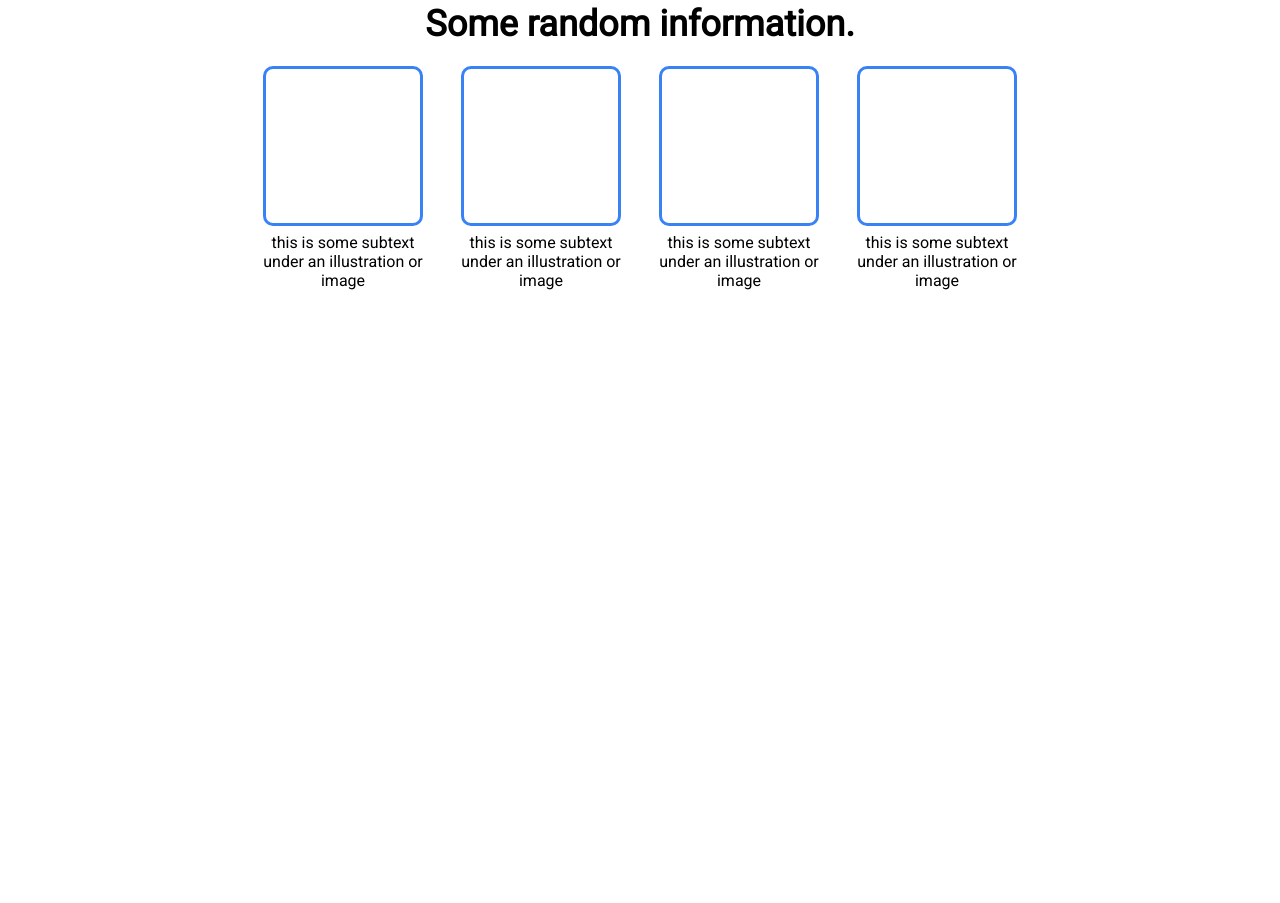
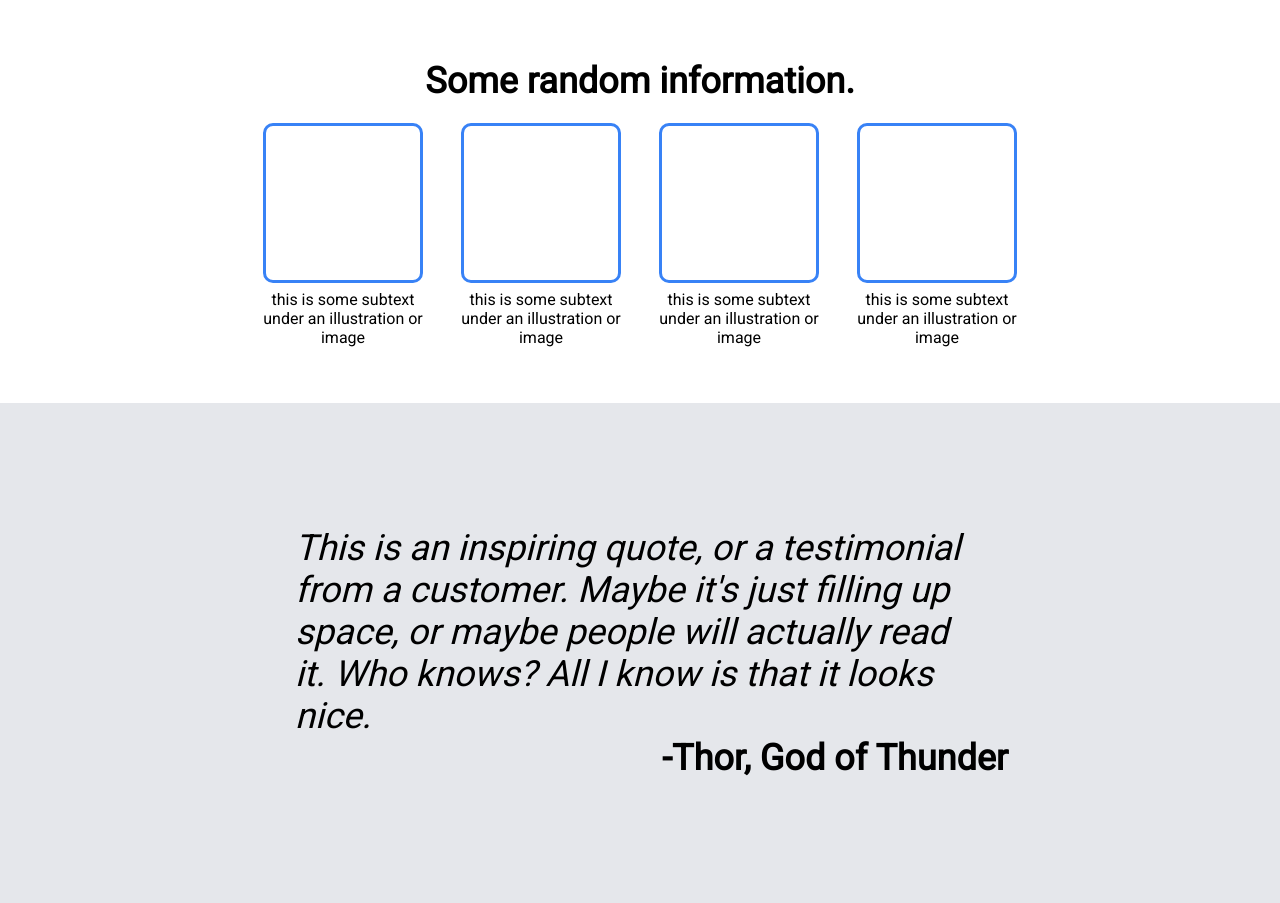
Before and after one commit to Kevon-Williams/LandingPage, a plain HTML site: page index.html in a window 1280 px wide. Shown: the part 715-1618 px from the top of the page. Before the commit the page ends 1005 px from the top, so only its background shows below. Drawn offline with Linux system fonts and the light colour scheme.

Commit message:
Added and styled quote section

```diff
--- a/index.html
+++ b/index.html
@@ -52,5 +52,11 @@
             </div>
         </div>
     </section>
+
+    <!-- quote -->
+    <section class="quote">
+        <p>This is an inspiring quote, or a testimonial from a customer. Maybe it's just filling up space, or maybe people will actually read it. Who knows? All I know is that it looks nice.</p>
+        <span>-Thor, God of Thunder</span>
+    </section>
 </body>
 </html>
--- a/styles.css
+++ b/styles.css
@@ -89,6 +89,7 @@
     align-items: center;
     gap: 21px;
     margin-top: 40px;
+    height: 400px;
 }
 
 .middle h1 {
@@ -118,3 +119,28 @@
     height: 160px;
     border-radius: 10px;
 }
+
+/* quote */
+
+.quote {
+    background-color: #e5e7eb;
+    width: 100%;
+    height: 500px;
+    display: flex;
+    flex-direction: column;
+    align-items: center;
+    justify-content: center;
+    padding: 100px auto;
+}
+
+.quote p {
+    font-size: 36px;
+    width: 690px;
+    font-style: italic;
+}
+
+.quote span {
+    margin-left: 390px;
+    font-size: 36px;
+    font-weight: bold;
+}
```
